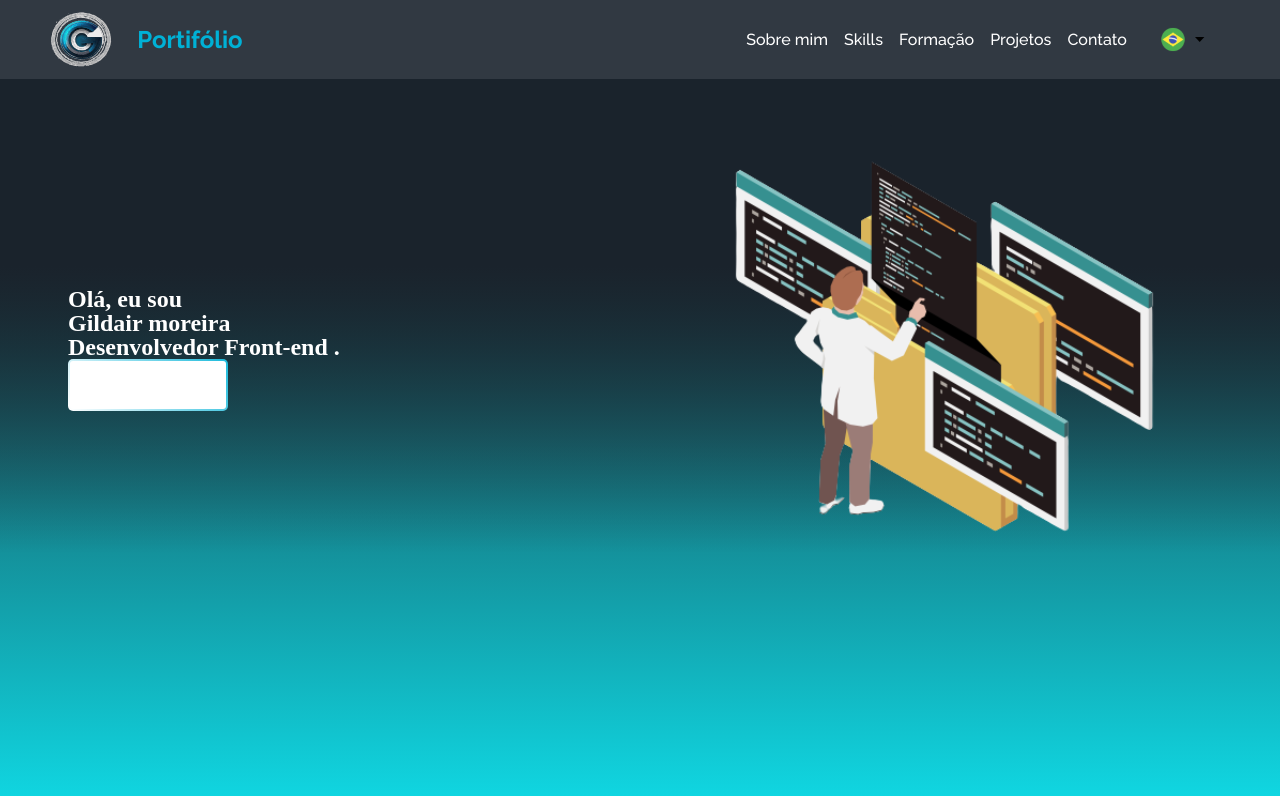
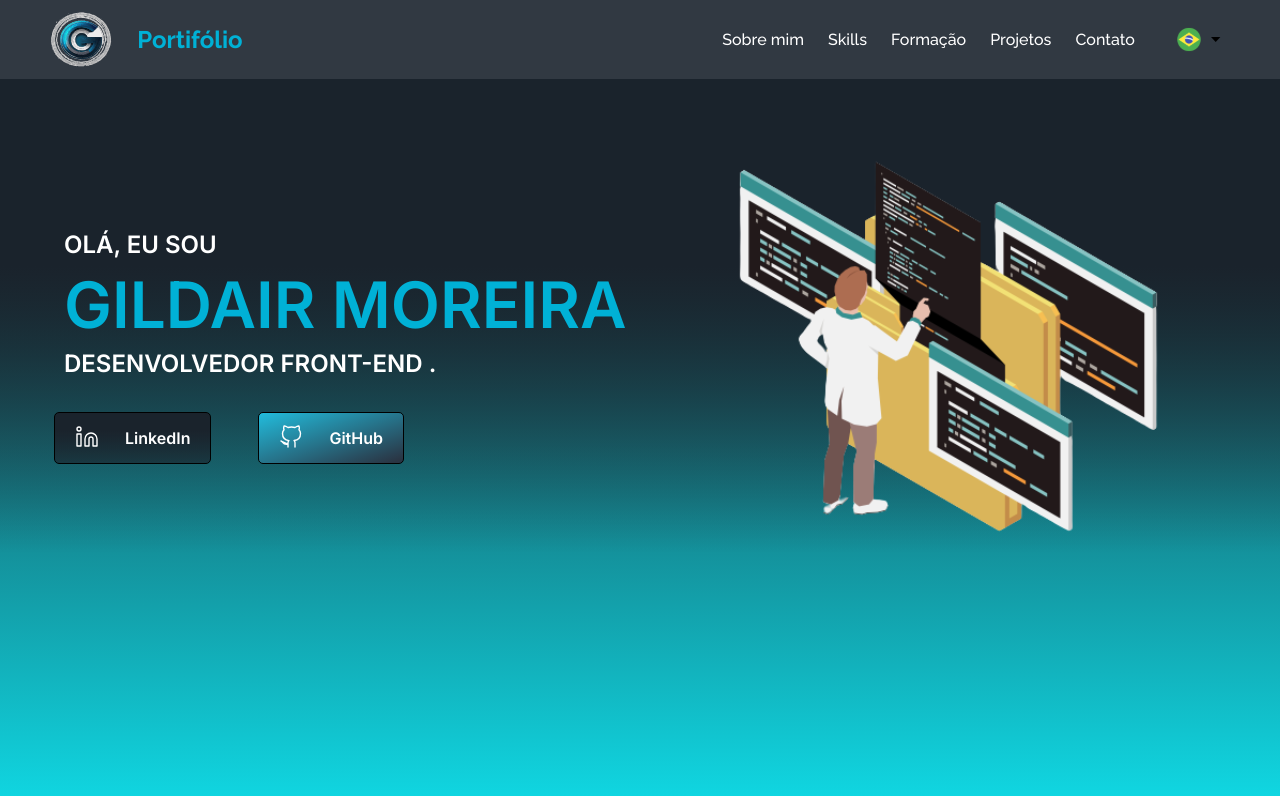
Before and after one commit to gildairmoreira/portifolio, a React (Create React App) app: page / in a window 1280 px wide. Shown: the top 796 px of the page. Built offline with nearby package versions, Linux system fonts and the light colour scheme.

Commit message:
botão e cabecalho

```diff
--- a/src/assets/common/Botoes/Button.module.scss
+++ b/src/assets/common/Botoes/Button.module.scss
@@ -1,85 +1,45 @@
-@import 'assets/styles/variaveis.scss';
+@import "../../../assets/styles/variaveis.scss";
 
 .button {
-  --border-width:2px;
-  --border-radius:5px;
+  $border-width: 2px;
+  $border-radius: 5px;
 
-  position: relative;
+  cursor: pointer;
   display: inline-flex;
+  font-family: $fonte-inter;
+  font-size: 1rem;
+  font-weight: 500;
+  color: $branco;
   align-items: center;
   justify-content: center;
+  border: 1px solid #000;
+  border-radius: $border-radius;
   padding: 12px 20px;
-  font-size: 1rem;
-  font-weight: 500;
-  color: #fff;
+  text-decoration: none;
   transition: all 0.3s ease;
 
-
-  border-radius: var(--border-radius);
-  font: inherit;
-  background: $gradiente-branco-azul;
-  border: 0;
-
-  z-index: 1;
-
-  &::before{
-    content: '';
-    display: block;
-    height: calc(100% - calc(var(--border-width) * 2));
-    width: calc(100% - calc(var(--border-width) * 2));
-
-    background: white;
-    position: absolute;
-
-    top: var(--border-width);
-    left: var(--border-width);
-
-    border-radius: calc(var(--border-radius) - var(--border-width));
-
-    z-index: -1;
-  }
-
-
-}
-
-
-
-
-
-/*
-  &:before,
-  &:after {
-    content: '';
-    position: absolute;
-    top: -2px;
-    left: -2px;
-    bottom: -2px;
-    right: -2px;
-    border-radius: 100px;
-    z-index: -1;
-    transition: all 0.3s ease;
-  }
-
-  &:before {
-    border-image: linear-gradient(51.06deg, #fff 0.87%, #22bcd9 97.48%) 1;
-  }
-
-  &:after {
-    border-image: linear-gradient(51.06deg, #22bcd9 0.87%, #fff 97.48%) 1;
-  }
-
-  &:hover:before {
-    border-image: linear-gradient(51.06deg, #22bcd9 0.87%, #fff 97.48%) 1;
-  }
-
-  &:hover:after {
-    border-image: linear-gradient(51.06deg, #fff 0.87%, #22bcd9 97.48%) 1;
+  .text {
+    margin-left: 1rem;
+    font-size: 16px;
+    font-weight: bold;
   }
 
   .icon {
-    margin-right: .5rem;
+    margin-right: 10px;
   }
 
-  .text {
-    margin-right: 8px;
-  } */
+  &:hover {
+    box-shadow: 0 5px 10px rgba(0, 0, 0, 0.2);
+    border: 2px solid #fff;
+    background: #ffffff;
+    transform: translateY(-3px);
+    transition: background 0.5s ease-in-out;
+  }
+
+  &:active {
+    box-shadow: none; /* Remove a sombra quando o botão é clicado */
+    transform: translateY(1px); /* Empurra o botão para baixo */
+    border: 2px solid rgba(0, 0, 0, 0.267); /* Altera a cor da borda do botão */
+    background: darken(rgba(0, 0, 0, 0.349), 10%); /* Escurece um pouco a cor de fundo do botão */
+  }
+}
--- a/src/assets/common/Botoes/botao.tsx
+++ b/src/assets/common/Botoes/botao.tsx
@@ -1,35 +1,37 @@
 import React from 'react'
-import style from './Button.module.scss';
+import styles from './Button.module.scss';
 
-interface BotaoProps {
+interface BotaoProps
+{
     icon: React.ReactNode;
     text: string;
     gradient: string;
-    onClick?: () => void;
-    url?: string;
+    url: string
+
 }
 
 
-const Botao: React.FC<BotaoProps> = ({ icon, text, gradient, onClick, url }) =>
+const Botao: React.FC<BotaoProps> = ({ icon, text, gradient, url }) =>
 {
-    const AoClicado = () => {
-        if (url) {
-            window.open(url, '_blank'); // abre o link em uma nova aba
-        }
 
-        if (onClick) {
-            onClick(); // chama a função de clique fornecida pelo usuário, se houver
-        }
+    const backgroundStyle = {
+        backgroundImage: gradient,
     }
+
+
+
     return (
-        <button
-            className={style.button}
+        <a
+            href={url}
+            target='_blank'
+            rel="noopener noreferrer"
+            className={styles.button}
+            style={backgroundStyle}
+        >
+            <span className={styles.icon}>{icon}</span>
+            <span className={styles.text}>{text}</span>
+        </a>
 
-            onClick={AoClicado}
-        >
-            <span className={style.icon}>{icon}</span>
-            <span className="text">{text}</span>
-        </button>
     )
 }
 
--- a/src/assets/styles/variaveis.scss
+++ b/src/assets/styles/variaveis.scss
@@ -14,5 +14,3 @@
   $azul-detail:#00D2DF;
   $fundo-claro-escuro:#1A232C;
   $fundo-escuro:#141B22;
-
-  $gradiente-branco-azul:linear-gradient(51.06deg, #FFFFFF 0.87%, #22BCDC 97.48%)
--- a/src/components/Apresentacao/apresent.module.scss
+++ /dev/null
@@ -1,20 +0,0 @@
-@import "assets/styles/variaveis.scss";
-
-.container {
-  display: flex;
-  color: $branco;
-  font-size: 1.5rem;
-  font-weight: 600;
-  align-items: center;
-  justify-content: space-between;
-  background: linear-gradient(
-    180deg,
-    #1a232c 34.74%,
-    rgba(16, 215, 226, 0) 88%
-  );
-  padding: 0 4.25rem;
-  .container__texts {
-    display: flex;
-    flex-direction: column;
-  }
-}
--- /dev/null
+++ b/src/components/Apresentacao/apresentacao.module.scss
@@ -0,0 +1,51 @@
+@import "../../assets/styles/variaveis.scss";
+
+.container {
+  display: flex;
+  background: linear-gradient(
+    180deg,
+    #1a232c 34.74%,
+    rgba(16, 215, 226, 0) 88%
+  );
+  color: $branco;
+  font-family: $fonte-inter;
+  font-size: 1.5rem;
+  font-weight: 600;
+  align-items: center;
+  justify-content: space-between;
+  padding: 0 5%;
+
+  //Titulos
+  .titulos{
+    display: flex;
+    align-items: flex-start;
+    flex-direction: column;
+    margin-bottom: 2.25rem;
+    text-transform: uppercase;
+    text-align: left;
+    .container__h1{
+      color: $azul-titulos;
+      margin: .95rem 0;;
+      font-size: 4rem;
+    }
+  }
+
+  //Botões
+  .botoes{
+    display: flex;
+    justify-content: space-between;
+    width: 350px;
+    margin:0 auto;
+    margin-left:-10px;
+    flex-direction: row;
+
+  }
+
+  //Imagem right
+  .container__right{
+    img{
+      width: 100%;
+      height: 100%;
+    }
+  }
+}
--- a/src/components/Apresentacao/index.tsx
+++ b/src/components/Apresentacao/index.tsx
@@ -1,5 +1,5 @@
 import React from 'react'
-import style from './apresent.module.scss';
+import style from './apresentacao.module.scss';
 import Botao from 'assets/common/Botoes/botao'
 import LogoLinkedin from 'assets/componentesImagens/LogoLinkedin'
 import ImagemApresentacao from 'assets/componentesImagens/ImagemApresentaçao'
@@ -7,25 +7,25 @@ import LogoGitHub from 'assets/componentesImagens/LogoGitHub'
 
 export default function Apresentacao()
 {
-  const Clicado = void 0
-
   return (
     <main className={style.container}>
-      <div className={style.container__texts}>
+      <div className={style.container__left}>
 
-        <h2>Olá, eu sou</h2>
-        <h1>Gildair moreira</h1>
-        <h3>Desenvolvedor Front-end .</h3>
+        <div className={style.titulos}>
+          <h2 className={style.container__h2}>Olá, eu sou</h2>
+          <h1 className={style.container__h1}>Gildair moreira</h1>
+          <h3 className={style.container__h3} >Desenvolvedor Front-end .</h3>
+        </div>
 
-        <div className="botoes">
-          <Botao icon={<LogoLinkedin />} gradient=""  text='LinkedIn' onClick={Clicado} url='#' />
+        <div className={style.botoes}>
+          <Botao icon={<LogoLinkedin />} gradient='linear-gradient(180deg, #1A232C 34.74%, rgba(16, 215, 226, 0) 216.09%)' text='LinkedIn' url='' />
 
-
-          {/* <Botao icon={<LogoGitHub />} borderImage='#f5f5f5' text='GitHub' onClick={Clicado} url='#' /> */}
+          <Botao icon={<LogoGitHub />} gradient='linear-gradient(to bottom right, #22BCDC  , #2A3443 96.09%)' text='GitHub' url='' />
         </div>
 
       </div>
-      <div className='container__image'>
+
+      <div className={style.container__right}>
         <ImagemApresentacao />
       </div>
     </main>
--- a/src/components/Cabecalho/cabecalho.module.scss
+++ b/src/components/Cabecalho/cabecalho.module.scss
@@ -1,4 +1,4 @@
-@import 'assets/styles/variaveis.scss';
+@import '../../assets/styles/variaveis.scss';
 
 .cabecalho{
     background: rgba(255, 255, 255, 0.1);
@@ -36,7 +36,8 @@
             li{
                 font-family: $fonte-raleway;
                 font-weight: 500;
-                margin-right: 1rem;
+                margin-right: 1.5rem;
+            }
             a{
                 display: flex;
                 align-items: center;
@@ -45,8 +46,32 @@
                     margin-right: .5rem;
                 }
             }
-            }
 
         }
     }
 }
+
+li {
+  position: relative;
+  &:hover::after {
+    content: "";
+    position: absolute;
+    width: 100%;
+    height: 3px;
+    bottom: -3px;
+    left: 0;
+    background-color: #00D2DF;
+    animation: fade-in .2s ease-in;
+  }
+}
+
+@keyframes fade-in {
+  0% {
+    opacity: 0;
+    transform: translateX(-10px);
+  }
+  100% {
+    opacity: 1;
+    transform: translateX(0);
+  }
+}
--- a/src/components/Cabecalho/index.tsx
+++ b/src/components/Cabecalho/index.tsx
@@ -11,12 +11,11 @@ export default function Cabecalho()
         <LogoLetraG />
         <h3>Portifólio</h3>
       </div>
+
       <nav className={styles.cabecalho__navegação}>
-        <ul>
           <ItensNavegação/>
-        </ul>
+      </nav>
 
-      </nav>
     </header>
   )
 }
--- a/src/components/Cabecalho/itensNav/ItensNavegação.tsx
+++ b/src/components/Cabecalho/itensNav/ItensNavegação.tsx
@@ -1,22 +1,23 @@
 import React from 'react'
 import LogoBrasil from 'assets/componentesImagens/LogoBrasil'
 import SetaDown from 'assets/componentesImagens/SetaDown'
+import styles from './itensNavegacao.module.scss'
 
 export default function ItensNavegação()
 {
     return (
-        <>
-            <li>Sobre mim</li>
-            <li>Skills</li>
-            <li>Formação</li>
-            <li>Projetos</li>
-            <li>Contato</li>
-            <li>
-                <a href='/#'>
-                    <LogoBrasil />
-                    <SetaDown />
-                </a>
-            </li>
-        </>
+        <ul>
+            <li className={styles.hoverable}>Sobre mim</li>
+            <li className={styles.hoverable}>Skills</li>
+            <li className={styles.hoverable}>Formação</li>
+            <li className={styles.hoverable}>Projetos</li>
+            <li className={styles.hoverable}>Contato</li>
+
+            <a href='/'>
+                <LogoBrasil />
+                <SetaDown />
+            </a>
+
+        </ul>
     )
 }
--- /dev/null
+++ b/src/components/Cabecalho/itensNav/itensNavegacao.module.scss
@@ -0,0 +1,7 @@
+.hoverable {
+  cursor: pointer;
+  transition: color 0.2s ease-in-out;
+  &:hover {
+    color: #00D2DF;
+  }
+}
```
Lines whose indentation alone changed are shown as unchanged.
